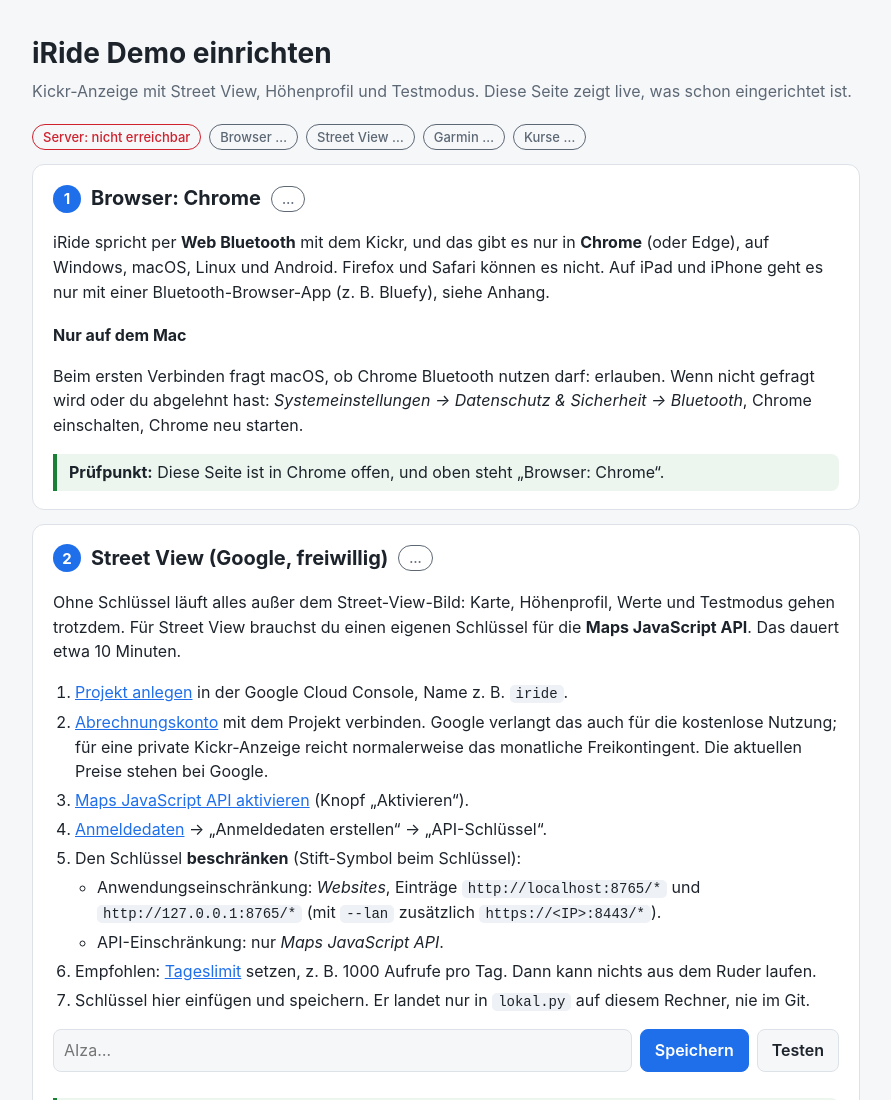
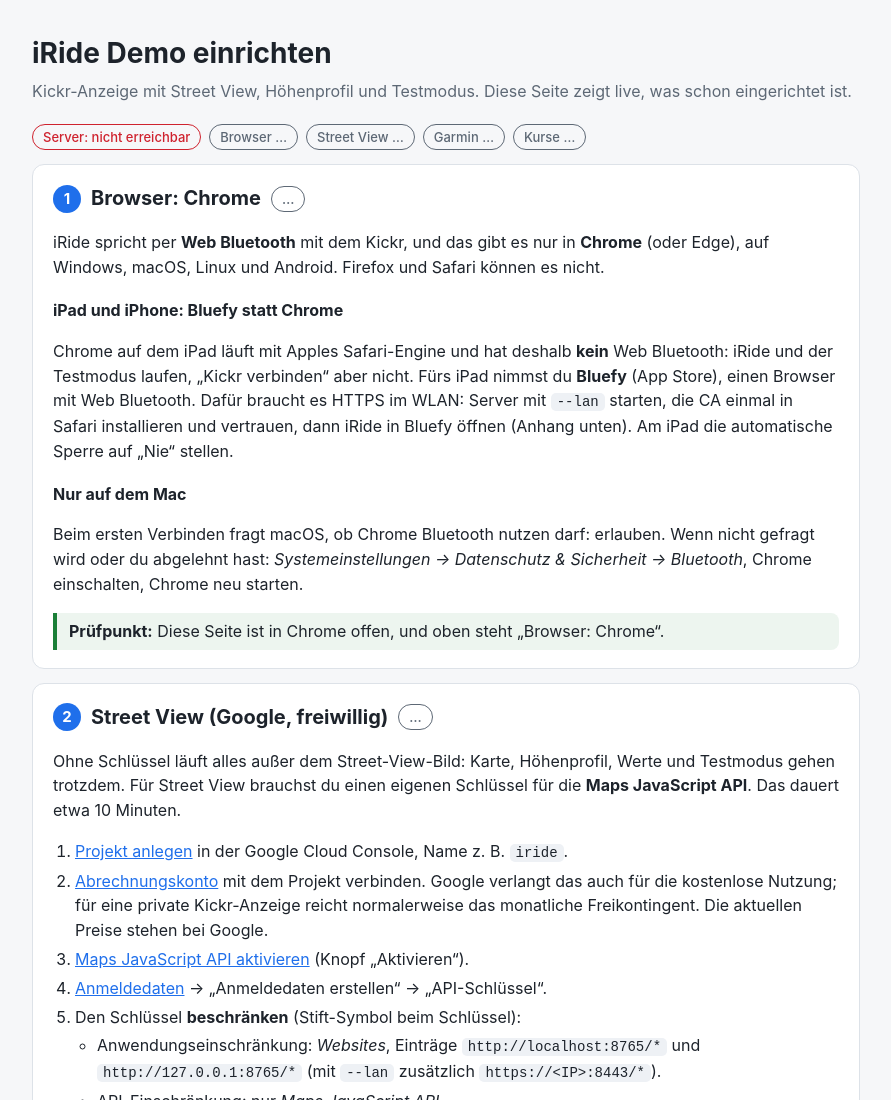
Before and after one commit to thomasrinder-debug/iride-demo, a plain HTML site: page web/anleitung/index.html in a window 1280 px wide. Shown: the top 1100 px of the page, without its empty margins (194-1085 px from the left). Drawn offline with Linux system fonts and the light colour scheme; no server answers.

Commit message:
README/Anleitung: iPad braucht Bluefy, Chrome auf iOS hat kein Web Bluetooth
Co-Authored-By: Claude Opus 5.5 <noreply@anthropic.com>

```diff
--- a/web/anleitung/index.html
+++ b/web/anleitung/index.html
@@ -65,7 +65,9 @@
 
   <section id="browser">
     <h2><span class="nr">1</span> Browser: Chrome <span class="chip aus" id="cBrowser">…</span></h2>
-    <p>iRide spricht per <b>Web Bluetooth</b> mit dem Kickr, und das gibt es nur in <b>Chrome</b> (oder Edge), auf Windows, macOS, Linux und Android. Firefox und Safari können es nicht. Auf iPad und iPhone geht es nur mit einer Bluetooth-Browser-App (z. B. Bluefy), siehe Anhang.</p>
+    <p>iRide spricht per <b>Web Bluetooth</b> mit dem Kickr, und das gibt es nur in <b>Chrome</b> (oder Edge), auf Windows, macOS, Linux und Android. Firefox und Safari können es nicht.</p>
+    <h3>iPad und iPhone: Bluefy statt Chrome</h3>
+    <p>Chrome auf dem iPad läuft mit Apples Safari-Engine und hat deshalb <b>kein</b> Web Bluetooth: iRide und der Testmodus laufen, „Kickr verbinden“ aber nicht. Fürs iPad nimmst du <b>Bluefy</b> (App Store), einen Browser mit Web Bluetooth. Dafür braucht es HTTPS im WLAN: Server mit <code>--lan</code> starten, die CA einmal in Safari installieren und vertrauen, dann iRide in Bluefy öffnen (Anhang unten). Am iPad die automatische Sperre auf „Nie“ stellen.</p>
     <p id="browserText" class="klein"></p>
     <div class="hinweis" id="browserFehlt" hidden>Kein Chrome gefunden. Der Testmodus läuft auch in anderen Browsern, für den Kickr brauchst du Chrome: <a href="https://www.google.com/chrome/" target="_blank" rel="noopener">google.com/chrome</a>.</div>
     <h3>Nur auf dem Mac</h3>
@@ -156,7 +158,7 @@
       <ol>
         <li>Server mit <code>start.cmd --lan</code> bzw. <code>sh start.sh --lan</code> starten. Das Terminal zeigt die Adressen.</li>
         <li>Auf dem Tablet <code>http://&lt;IP&gt;:8765/ca.crt</code> öffnen und die CA installieren (iPad: Einstellungen → Allgemein → VPN und Geräteverwaltung, danach Info → Zertifikatsvertrauenseinstellungen einschalten).</li>
-        <li>Dann <code>https://&lt;IP&gt;:8443/</code> öffnen (Android: Chrome; iPad: Bluefy).</li>
+        <li>Dann <code>https://&lt;IP&gt;:8443/</code> öffnen: Android in Chrome, iPad in <b>Bluefy</b> (nicht Chrome oder Safari, die haben auf iOS kein Web Bluetooth).</li>
       </ol>
       <p class="klein">Auf dem Mac selbst braucht man das nicht. Soll ein Mac die CA trotzdem kennen: <code>ca.crt</code> aus <code>_zertifikat/</code> per Doppelklick in den Schlüsselbund, dort „Immer vertrauen“.</p>
     </details>
```
Also changed, not shown: 1 other file.
